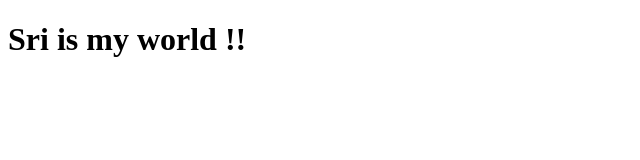
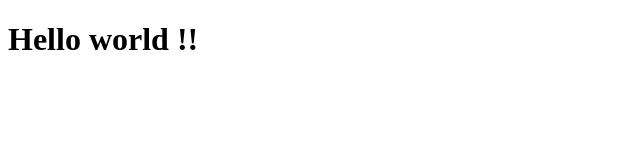
Before and after one commit to SandeepRoshan/Static-Website-Jenkins, a plain HTML site: page index.html in a window 1280 px wide. Shown: the whole page, without its empty margins (0-640 px from the left). Drawn offline with Linux system fonts and the light colour scheme.

Commit message:
Testing phase1

```diff
--- a/index.html
+++ b/index.html
@@ -4,6 +4,6 @@
     <title>Sri Task</title>
 </head>
 <body>
-    <h1>Sri is my world !!</h1>
+    <h1>Hello world  !!</h1>
 </body>
 </html>
```
